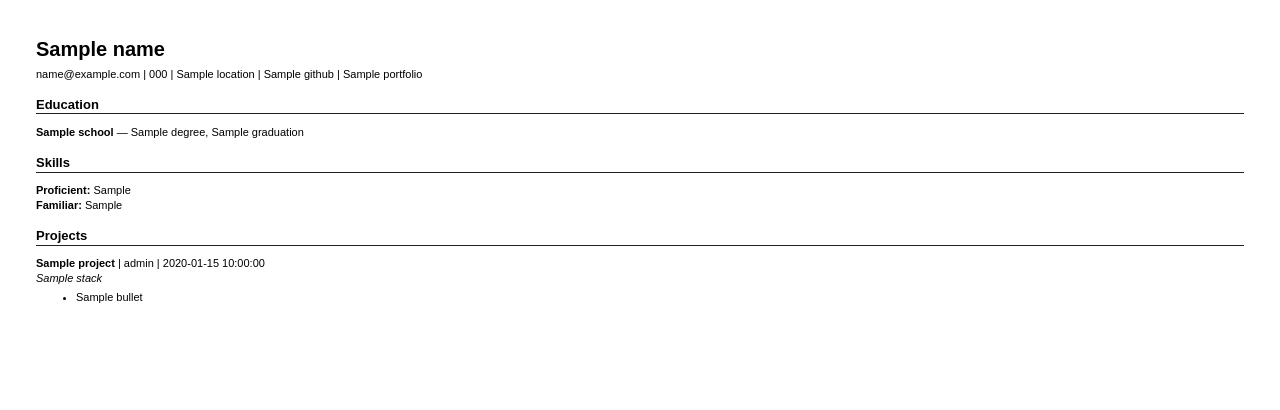
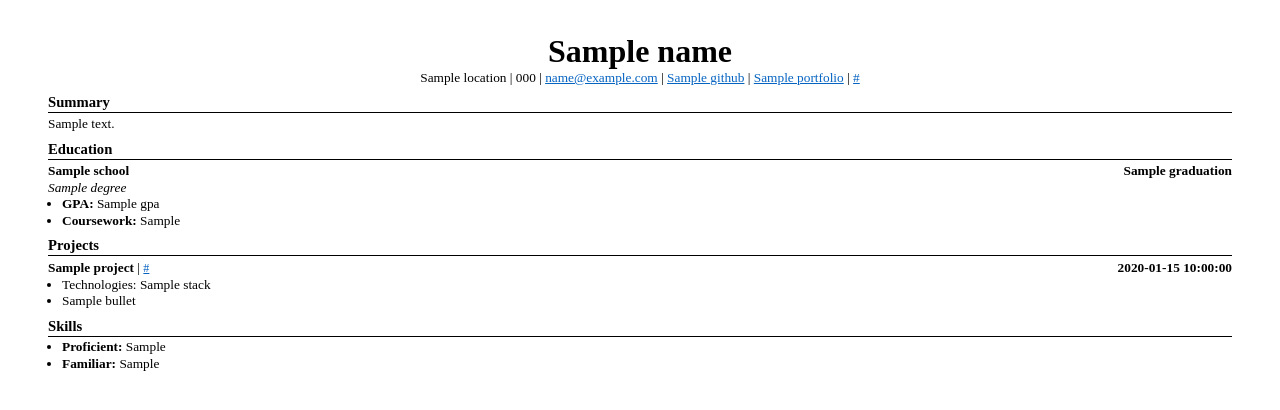
Before and after one commit to JustinoChan/Job-Application-Agent, a Python web app: template templates/resume_template.html in a window 1280 px wide. Shown: the top 410 px of the page. Run offline with Jinja, Linux system fonts and the light colour scheme; the template is opened without the code that fills it: most values are stand-ins (such as "Sample title", 1, 10 or a date in 2020).

Commit message:
Improve fit scoring, styled resume output, dashboard fit display, and tracker integrity
Fit scoring:
- Redistribute the 15% nice-to-have weight when a posting lists none,
  instead of scoring that slice as zero. Postings without a nice-to-have
  section were being unfairly buried; rescoring shifts the distribution
  into a meaningful range (moderate 212->554, strong 6->31).

Resume generator:
- Rewrite resume_template.html to the styled general-resume format
  (centered header, summary, education + coursework/GPA, project GitHub
  links + dates + technologies line, skills).
- Add summary and project url to the render context; reorder markdown to
  Summary -> Education -> Projects -> Skills.
- Thread project url through TailoredProject.

Dashboard:
- Move the Fit column next to Company as a colored badge so every row
  shows its fit % without horizontal scrolling or raising Min Fit.
- Fix the mislabeled "Fit Distribution" chart to show real fit buckets
  (Strong/Moderate/Weak/Low) with a legend instead of status counts.

Tracker:
- Make add_entry an atomic, idempotent check-and-append to close a TOCTOU
  race in /discover where concurrent discoveries of the same posting
  could both append, producing duplicate job_id rows.

Tests:
- Update render-html assertion for the new <html lang> tag.

```diff
--- a/src/models.py
+++ b/src/models.py
@@ -137,6 +137,7 @@ class TailoredProject(BaseModel):
     name: str
     role: Optional[str] = None
     date_range: Optional[str] = None
+    url: Optional[str] = None
     stack: list[str]
     selected_facts: list[SelectedFact]
 
--- a/templates/resume_template.html
+++ b/templates/resume_template.html
@@ -1,55 +1,108 @@
 <!DOCTYPE html>
-<html>
+<html lang="en">
 <head>
   <meta charset="utf-8" />
+  <title>{{ name }} - Resume</title>
   <style>
+    @page { size: letter; margin: 0; }
+    * { margin: 0; padding: 0; box-sizing: border-box; }
     body {
-      font-family: Arial, sans-serif;
-      font-size: 11px;
-      line-height: 1.35;
-      margin: 36px;
+      font-family: 'Times New Roman', Times, serif;
+      font-size: 10pt;
+      line-height: 1.24;
+      color: #000;
+      margin: 0.35in 0.5in;
     }
-    h1 {
-      font-size: 20px;
-      margin-bottom: 4px;
+
+    .header { text-align: center; }
+    .name { font-size: 24pt; font-weight: bold; line-height: 1.1; }
+    .contact { font-size: 10pt; margin-top: 1px; }
+    .contact a { color: #0563C1; text-decoration: underline; }
+
+    h2 {
+      font-size: 11pt;
+      font-weight: bold;
+      margin-top: 7px;
+      padding-bottom: 1px;
+      border-bottom: 1.5px solid #000;
     }
-    h2 {
-      font-size: 13px;
-      border-bottom: 1px solid #222;
-      margin-top: 14px;
+
+    .summary { margin-top: 3px; text-align: justify; }
+
+    .edu-row {
+      display: flex;
+      justify-content: space-between;
+      align-items: baseline;
+      margin-top: 3px;
     }
-    ul {
-      margin-top: 4px;
+    .edu-degree { font-style: italic; }
+
+    .project { margin-top: 4px; }
+    .project-header {
+      display: flex;
+      justify-content: space-between;
+      align-items: baseline;
     }
+    .project-name { font-weight: bold; }
+    .project-date { font-weight: bold; white-space: nowrap; }
+    .project a { color: #0563C1; text-decoration: underline; font-size: 9pt; }
+
+    ul { margin: 0 0 0 14px; padding-left: 0; }
+    li { margin-bottom: 0; }
+
+    .skills ul { margin-top: 2px; }
   </style>
 </head>
 <body>
-  <h1>{{ name }}</h1>
-  <div>{{ email }}{% if phone %} | {{ phone }}{% endif %} | {{ location }}{% if github %} | {{ github }}{% endif %}{% if portfolio %} | {{ portfolio }}{% endif %}</div>
+
+  <div class="header">
+    <div class="name">{{ name }}</div>
+    <div class="contact">
+      {{ location }}{% if phone %} | {{ phone }}{% endif %} | <a href="mailto:{{ email }}">{{ email }}</a>{% if github %} | <a href="https://{{ github }}">{{ github }}</a>{% endif %}{% if portfolio %} | <a href="https://{{ portfolio }}">{{ portfolio }}</a>{% endif %}{% if linkedin %} | <a href="https://{{ linkedin }}">{{ linkedin }}</a>{% endif %}
+    </div>
+  </div>
+
+  {% if summary %}
+  <h2>Summary</h2>
+  <div class="summary">{{ summary }}</div>
+  {% endif %}
 
   <h2>Education</h2>
   {% for edu in education %}
-  <div><strong>{{ edu.school }}</strong> — {{ edu.degree }}, {{ edu.graduation }}</div>
+  <div class="edu-row">
+    <div><strong>{{ edu.school }}</strong></div>
+    <div><strong>{{ edu.graduation }}</strong></div>
+  </div>
+  <div class="edu-degree">{{ edu.degree }}</div>
+  <ul>
+    {% if edu.gpa %}<li><strong>GPA:</strong> {{ edu.gpa }}</li>{% endif %}
+    {% if edu.relevant_coursework %}<li><strong>Coursework:</strong> {{ edu.relevant_coursework | join(", ") }}</li>{% endif %}
+  </ul>
   {% endfor %}
-
-  <h2>Skills</h2>
-  <div><strong>Proficient:</strong> {{ skills_strong | join(", ") }}</div>
-  {% if skills_familiar %}
-  <div><strong>Familiar:</strong> {{ skills_familiar | join(", ") }}</div>
-  {% endif %}
 
   <h2>Projects</h2>
   {% for project in projects %}
-  <div>
-    <strong>{{ project.name }}</strong>{% if project.role %} | {{ project.role }}{% endif %}{% if project.date_range %} | {{ project.date_range }}{% endif %}
-    <br />
-    <em>{{ project.stack | join(", ") }}</em>
+  <div class="project">
+    <div class="project-header">
+      <div><span class="project-name">{{ project.name }}</span>{% if project.url %} | <a href="{{ project.url }}">{{ project.url }}</a>{% endif %}</div>
+      {% if project.date_range %}<div class="project-date">{{ project.date_range }}</div>{% endif %}
+    </div>
     <ul>
+      <li>Technologies: {{ project.stack | join(", ") }}</li>
       {% for bullet in project.bullets %}
       <li>{{ bullet }}</li>
       {% endfor %}
     </ul>
   </div>
   {% endfor %}
+
+  <h2>Skills</h2>
+  <div class="skills">
+    <ul>
+      <li><strong>Proficient:</strong> {{ skills_strong | join(", ") }}</li>
+      {% if skills_familiar %}<li><strong>Familiar:</strong> {{ skills_familiar | join(", ") }}</li>{% endif %}
+    </ul>
+  </div>
+
 </body>
 </html>
```
Also changed, not shown: src/fit_scorer.py (+13 -2 lines), src/pdf_renderer.py (+10 -1 lines), src/resume_tailor.py (+19 -13 lines), src/tracker.py (+16 -1 lines), tests/test_pdf_renderer.py (+1 -1 lines), web/src/components/ApplicationTable.tsx (+10 -8 lines), web/src/components/StatusChart.tsx (+31 -2 lines), web/src/pages/Dashboard.tsx (+23 -5 lines), web/src/styles.css (+35 -5 lines), 1 other file.
